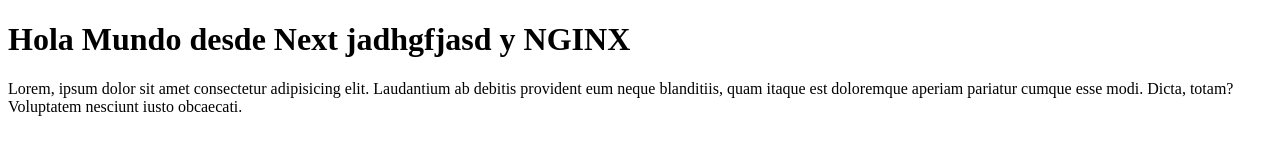
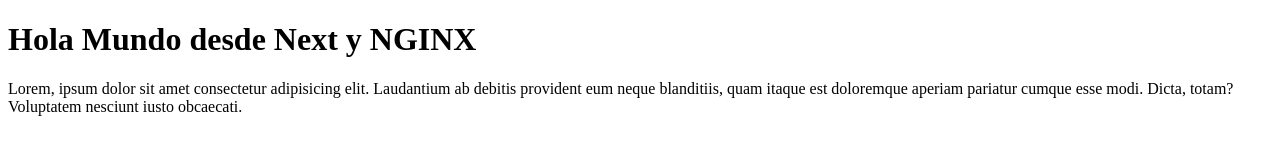
Before and after one commit to morgadodesarrollador/jenkinsPTienda, a plain HTML site: page app_next/index.html in a window 1280 px wide. Drawn offline with Linux system fonts and the light colour scheme.

Commit message:
app nest

```diff
--- a/app_next/index.html
+++ b/app_next/index.html
@@ -7,7 +7,7 @@
     <title>Document</title>
 </head>
 <body>
-    <h1>Hola Mundo desde Next jadhgfjasd y NGINX</h1>
+    <h1>Hola Mundo desde Next  y NGINX</h1>
     <p>Lorem, ipsum dolor sit amet consectetur adipisicing elit. Laudantium ab debitis provident eum neque blanditiis, quam itaque est doloremque aperiam pariatur cumque esse modi. Dicta, totam? Voluptatem nesciunt iusto obcaecati.</p>
 </body>
 </html>
```
